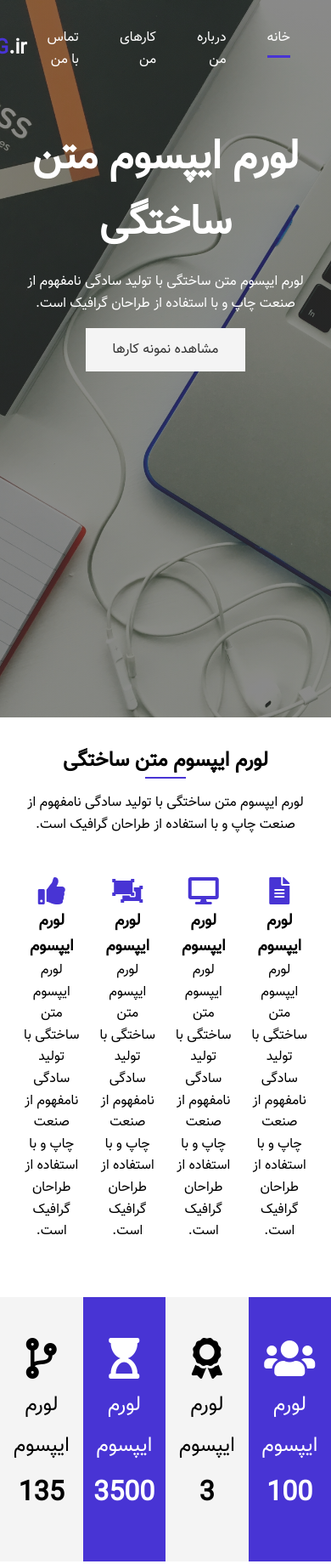
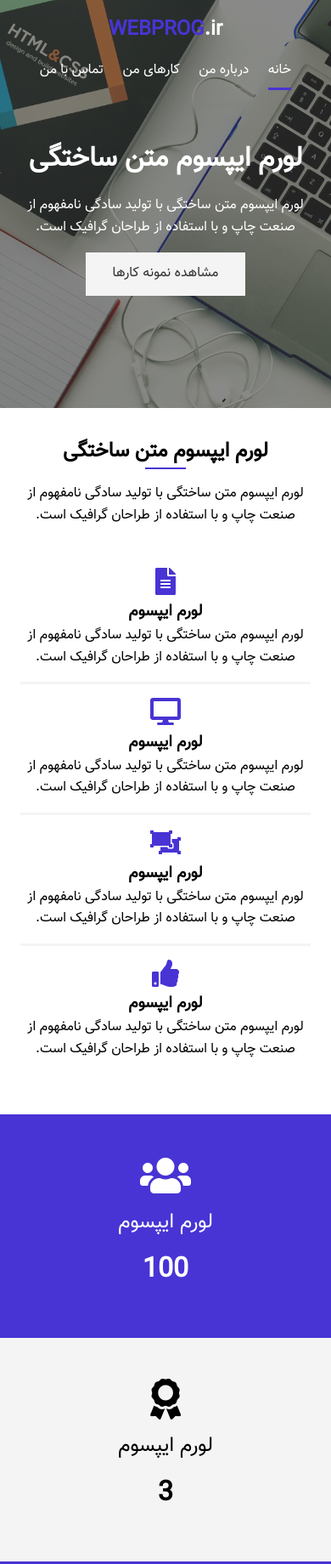
Before and after one commit to Hamid-R-F/sass-tutorial-Al-Sh, a plain HTML site: page index.html in a window 390 px wide. Shown: the top 1840 px of the page at 85% size. Drawn offline with Linux system fonts and the light colour scheme.

Commit message:
add responsive code

```diff
--- /dev/null
+++ b/styles/scss/_media.scss
@@ -0,0 +1,69 @@
+@media (max-width: 768px) {
+    #header-home {
+        height: 30rem;
+    }
+}
+
+@media (max-width: 500px) {
+    #main-nav {
+        flex-direction: column;
+
+        ul {
+            order: 2;
+        }
+
+        li {
+            padding: 1rem 0.7rem;
+        }
+    }
+
+    #header-home {
+        .header-content {
+            h1 {
+                font-size: 2rem;
+            }
+        }
+    }
+
+    #home {
+        &-1 {
+            .items {
+                grid-template-columns: 1fr;
+
+                div {
+                    border-bottom: 3px solid $light-color;
+                    padding-bottom: 1rem;
+                }
+
+                div:last-child {
+                    border-bottom: none;
+                    padding-bottom: 0;
+                }
+            }
+        }
+
+        &-2 {
+            .items {
+                grid-template-columns: 1fr;
+            }
+        }
+
+        &-3 {
+            .process {
+                grid-template-columns: 1fr;
+            }
+        }
+    }
+
+    #main-footer {
+        padding: 1rem 0;
+
+        .footer-content {
+            flex-direction: column;
+
+            p {
+                order: 2;
+            }
+        }
+    }
+}
--- a/styles/scss/main.scss
+++ b/styles/scss/main.scss
@@ -198,3 +198,5 @@
         }
     }
 }
+
+@import 'media';
```
Also changed, not shown: styles/css/main.css, 1 other file.
